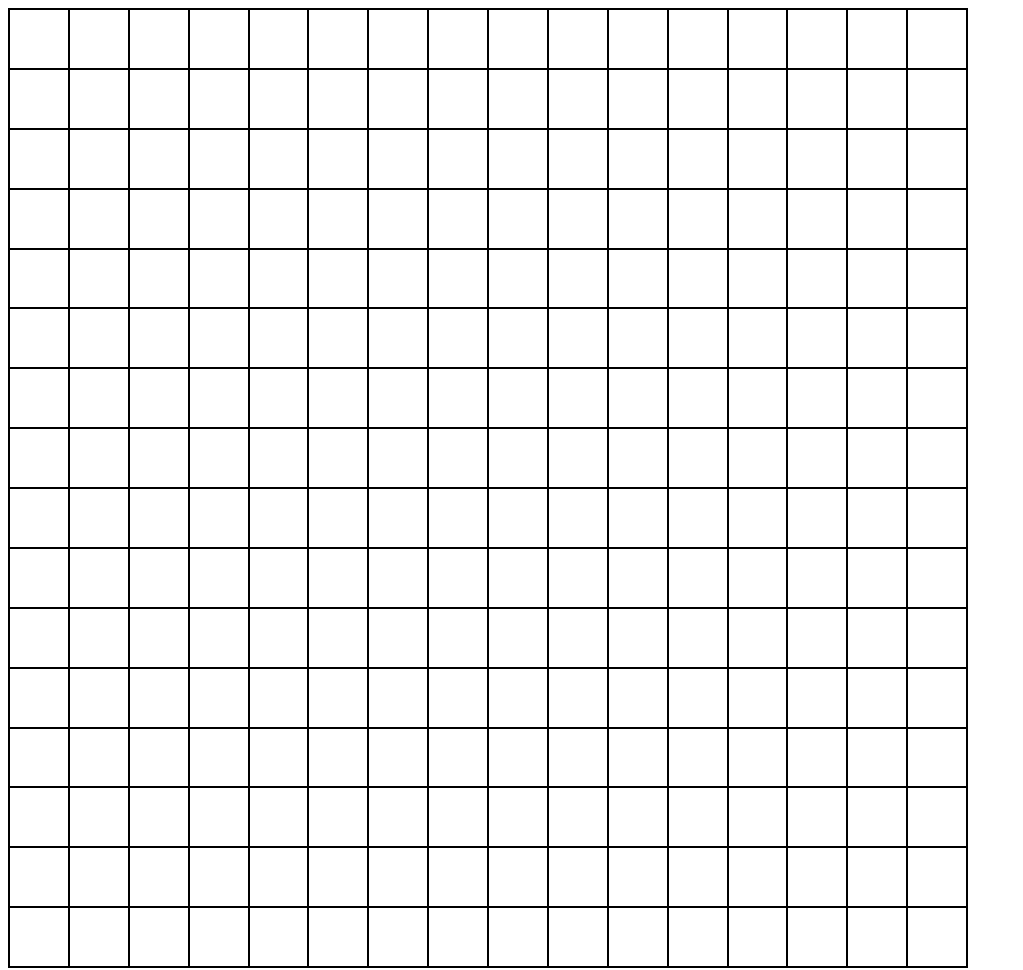
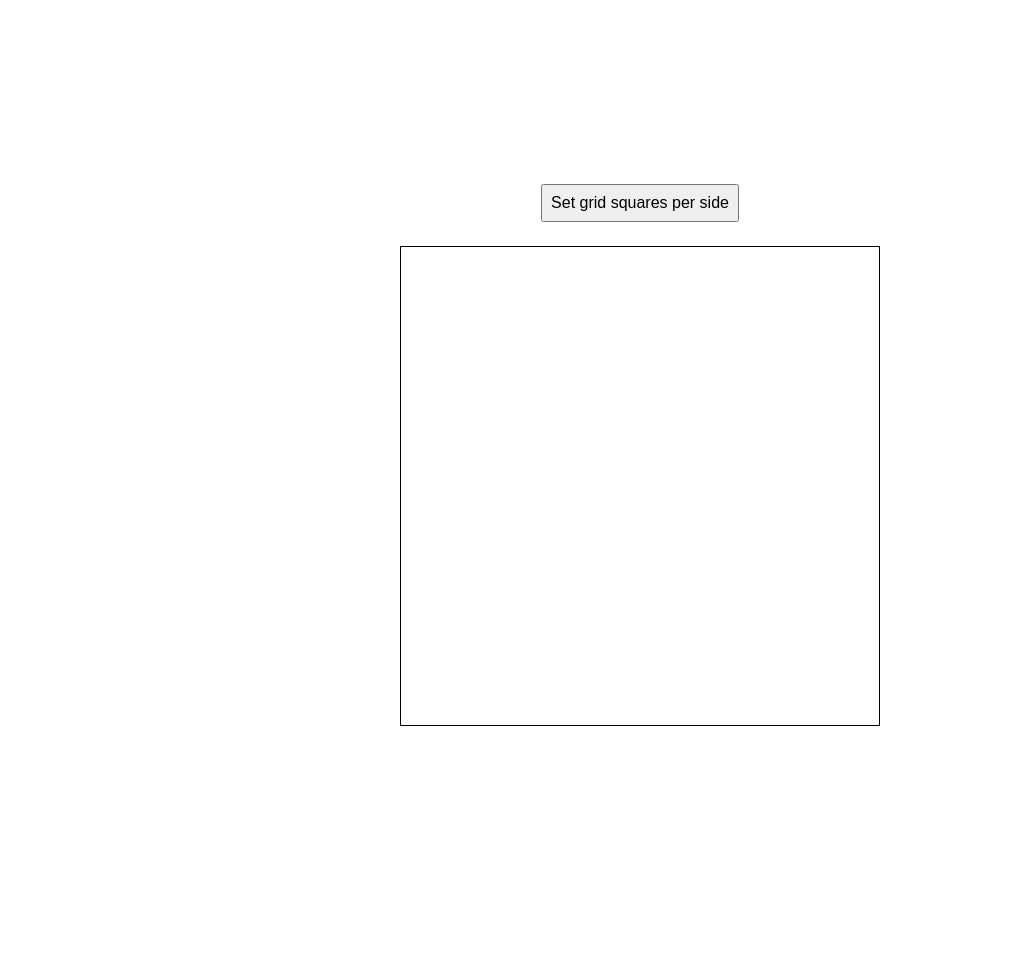
Before and after one commit to niclbw/etch-a-sketch, a plain HTML site: page eas.html in a window 1280 px wide. Shown: the whole page, without its empty margins (0-1023 px from the left). After the commit the page ends 886 px from the top, so only its background shows below. Drawn offline with Linux system fonts and the light colour scheme.

Commit message:
Button to adjust number of squares and formatting
Added button to change number of squares
Centering of containers

```diff
--- a/eas.css
+++ b/eas.css
@@ -1,8 +1,23 @@
-#container {
+#outer-container {
+    display: flex;
+    flex-direction: column;
+    justify-content: space-between;
+    align-items: center;
+    margin: 160px;
+}
+
+.button-popup {
+    font-family: Arial, Helvetica, sans-serif;
+    font-size: 16px;
+    padding: 8px;
+    margin: 24px
+}
+
+#parent-container {
     display: flex;
     flex-wrap: wrap;
     border: 1px solid black;
-    height: 960px;
-    width: 960px;
+    height: 480px;
+    width: 480px;
     box-sizing: border-box;
 }
--- a/eas.html
+++ b/eas.html
@@ -7,7 +7,12 @@
     <title>Etch-a-Sketch</title>
 </head>
 <body>
-    <div id="container"></div>
-    <script src="eas.js"></script>
+    <div id="outer-container">
+        <div id="button-container">
+            <button class="button-popup">Set grid squares per side</button>
+        </div>
+        <div id="parent-container"></div>
+        <script src="eas.js"></script>
+    </div>
 </body>
 </html>
--- a/eas.js
+++ b/eas.js
@@ -1,12 +1,33 @@
-let squaresPerSide = 16;
-let numSquares = squaresPerSide * squaresPerSide;
+const container = document.querySelector("#parent-container");
+const popupBtn = document.querySelector(".button-popup");
 
-const container = document.querySelector("#container");
+function generateGrid(squaresPerSide=16) {
+    let numSquares = squaresPerSide ** 2;
+    for (let i = 0; i < numSquares; i++) {
+        const div = document.createElement("div");
+        div.style.flex = `0 0 calc(100% / ${squaresPerSide})`;
+        div.style.boxSizing = `border-box`;
+        // div.style.border = "1px solid black";
+        div.classList.add("inner-container");
+        container.appendChild(div);
+    }
+}
 
-for (let i = 0; i < numSquares; i++) {
-    const div = document.createElement("div");
-    div.style.flex = `0 0 calc(100% / ${squaresPerSide})`;
-    div.style.boxSizing = `border-box`;
-    div.style.border = "1px solid black";
-    container.appendChild(div);
-}
+container.addEventListener('mouseenter', (e) => {
+    if (e.target.classList.contains("inner-container")) {
+        e.target.style.backgroundColor = "black";
+    }
+}, true);
+
+popupBtn.addEventListener('click', () => {
+    let userInput = prompt("Please enter the number of squares per side:")
+    if (parseInt(userInput) < 100) {
+        const divs = document.querySelectorAll(".inner-container");
+        [...divs].forEach(divs => divs.remove());
+        generateGrid(userInput);
+    } else {
+        alert("You have entered an invalid input. Make sure the number of squares is <100.");
+    }
+})
+
+generateGrid();
```
